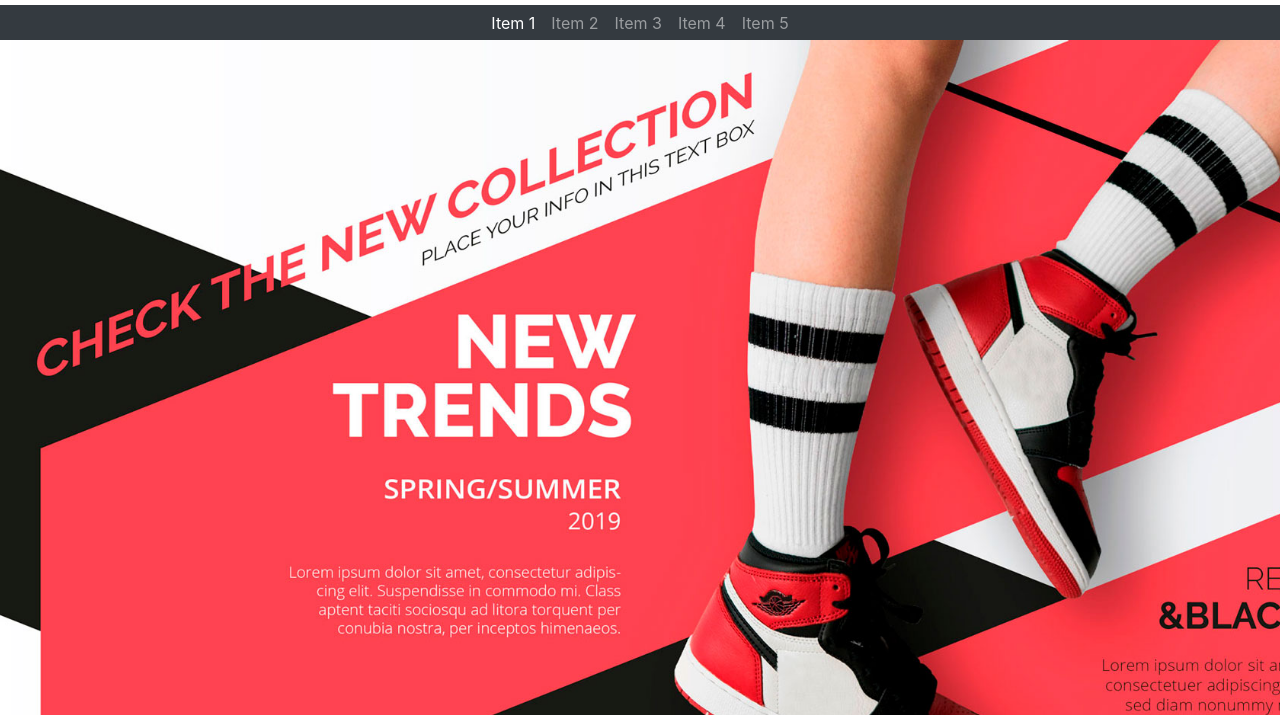
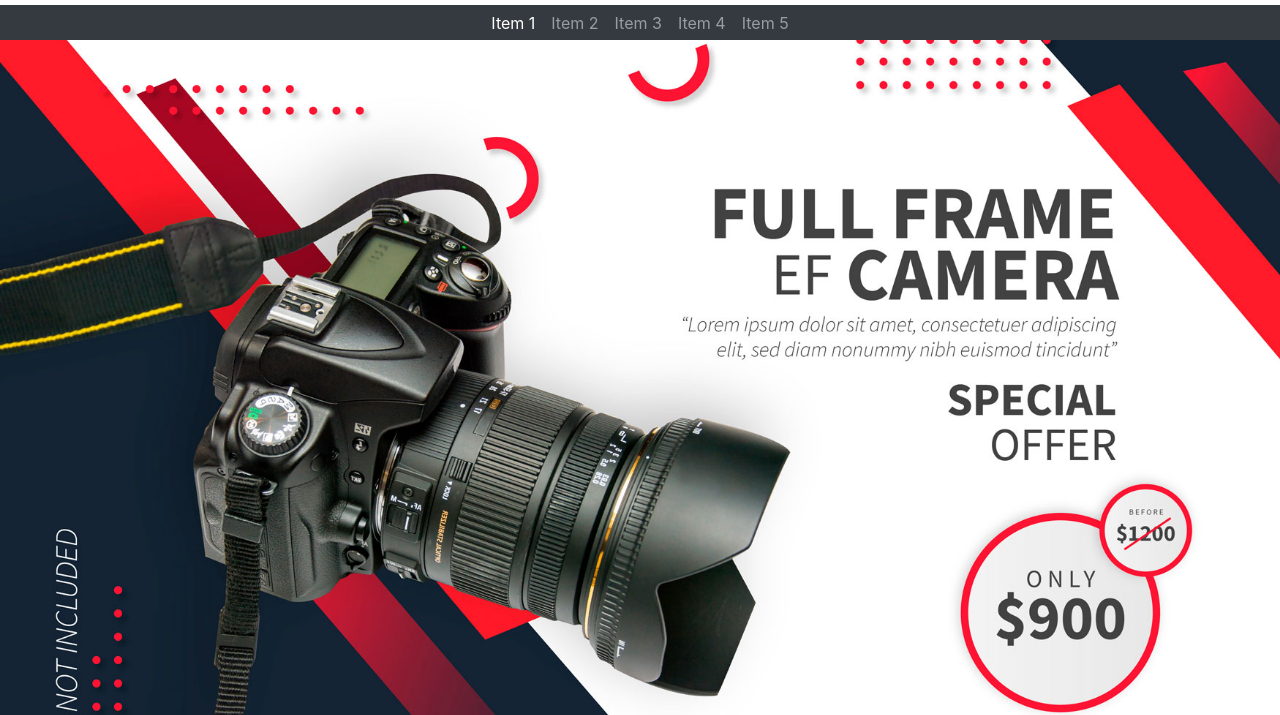
Before and after one commit to davidjared123/plantilla-ventas2, a plain HTML site: page index.html in a window 1280 px wide. Shown: the part 85-800 px from the top of the page. Drawn offline with nearby package versions, Linux system fonts and the light colour scheme.

Commit message:
prueba img main

```diff
--- a/style/main.css
+++ b/style/main.css
@@ -69,7 +69,7 @@ form{
 
 /* estilo del main desde aca  */
 .bg-main{
-    background-image: url('/img/banner-main.jpg');
+    background-image: url('/img/main-banner.jpg');
     background-size: cover;
     background-repeat: no-repeat;
     background-attachment: scroll;
```
Also changed, not shown: img/main-banner.jpg (added), 1 other file.
